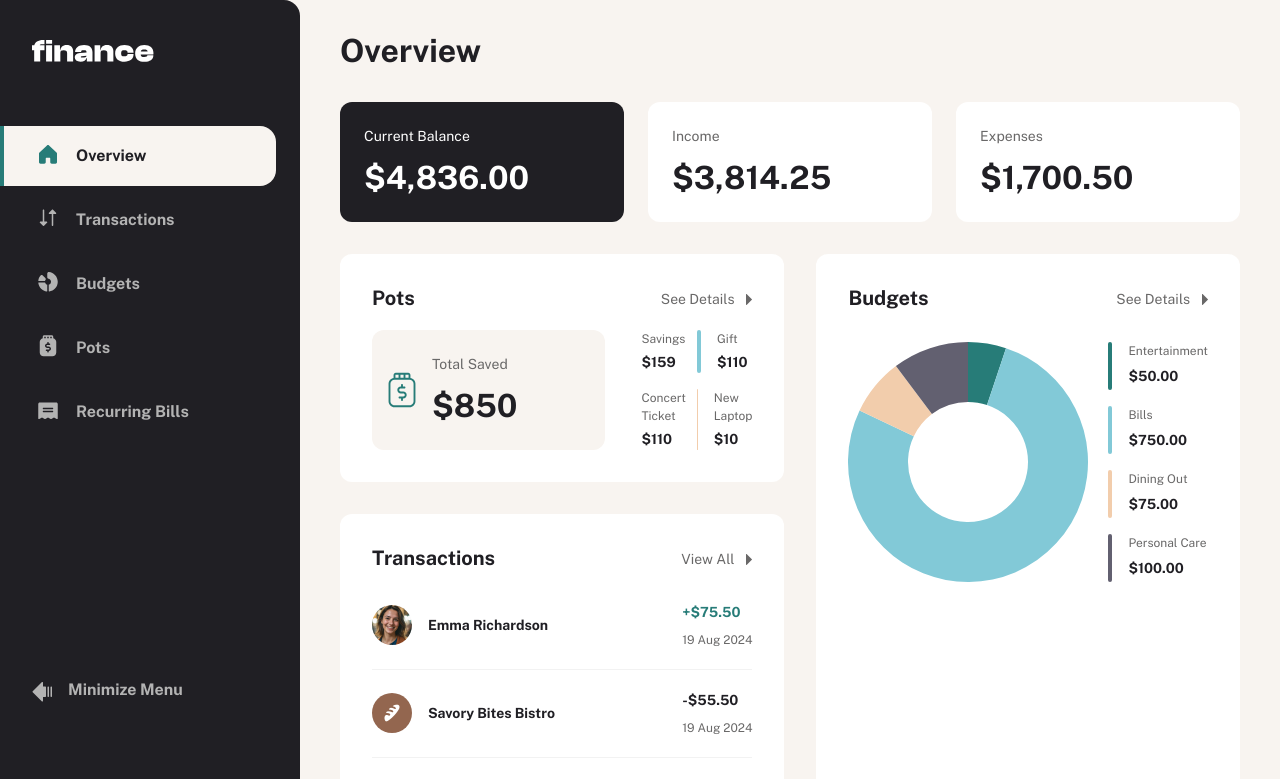
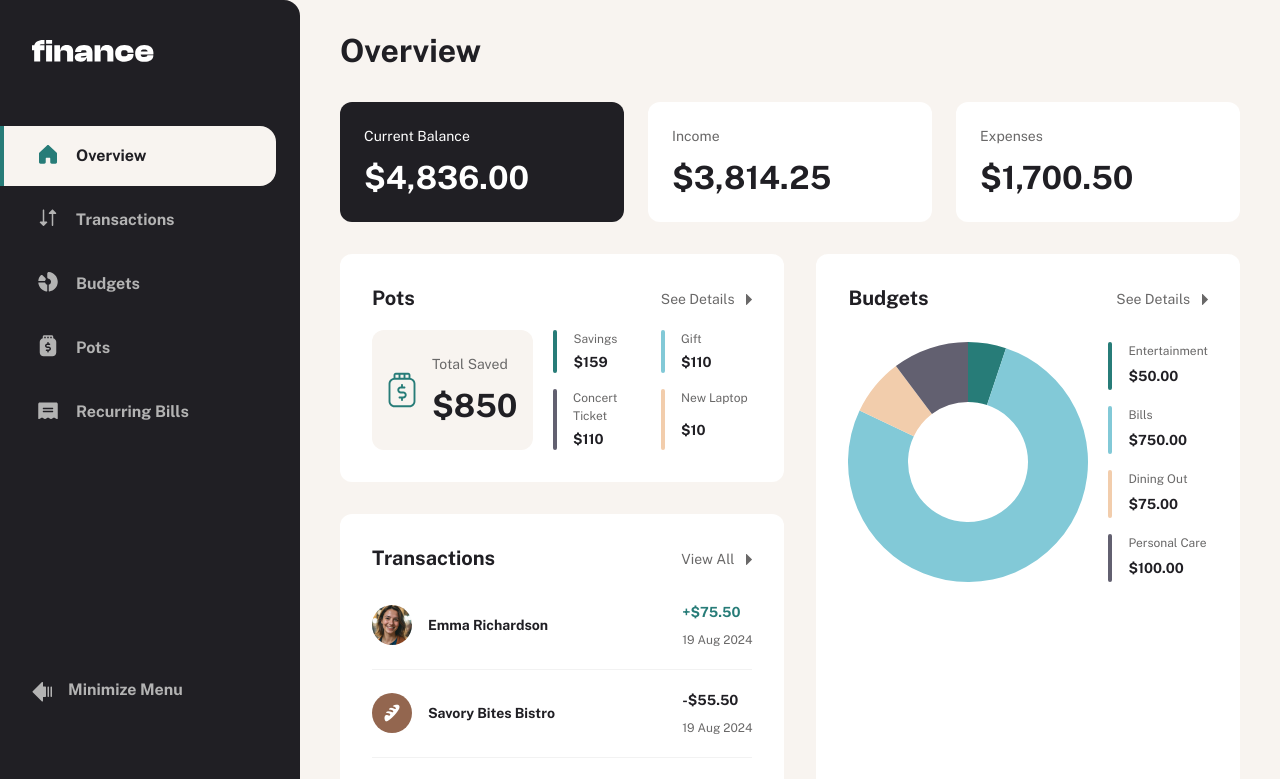
Before and after one commit to PioKl/Personal-Finance-App, a Next.js app: page / in a window 1280 px wide. Shown: the top 779 px of the page. Built offline with nearby package versions, Linux system fonts and the light colour scheme.

Commit message:
Overview update

```diff
--- a/app/(root)/page.tsx
+++ b/app/(root)/page.tsx
@@ -89,7 +89,7 @@ export default function Home() {
                 </Button>
               </div>
               <div className="flex flex-col gap-space-250 md:flex-row">
-                <div className="flex items-center gap-space-200 py-5 px-4 bg-fill-three rounded-default md:pr-22">
+                <div className="flex items-center gap-space-200 py-5 px-4 bg-fill-three rounded-default md:pr-[clamp(1rem,-35rem+45vw,5.5rem)]">
                   <IconPot />
                   <div className="grid gap-3">
                     <span className="text-preset-4 tracking-preset-4 leading-preset-4 font-preset-4 text-color-three">
```
